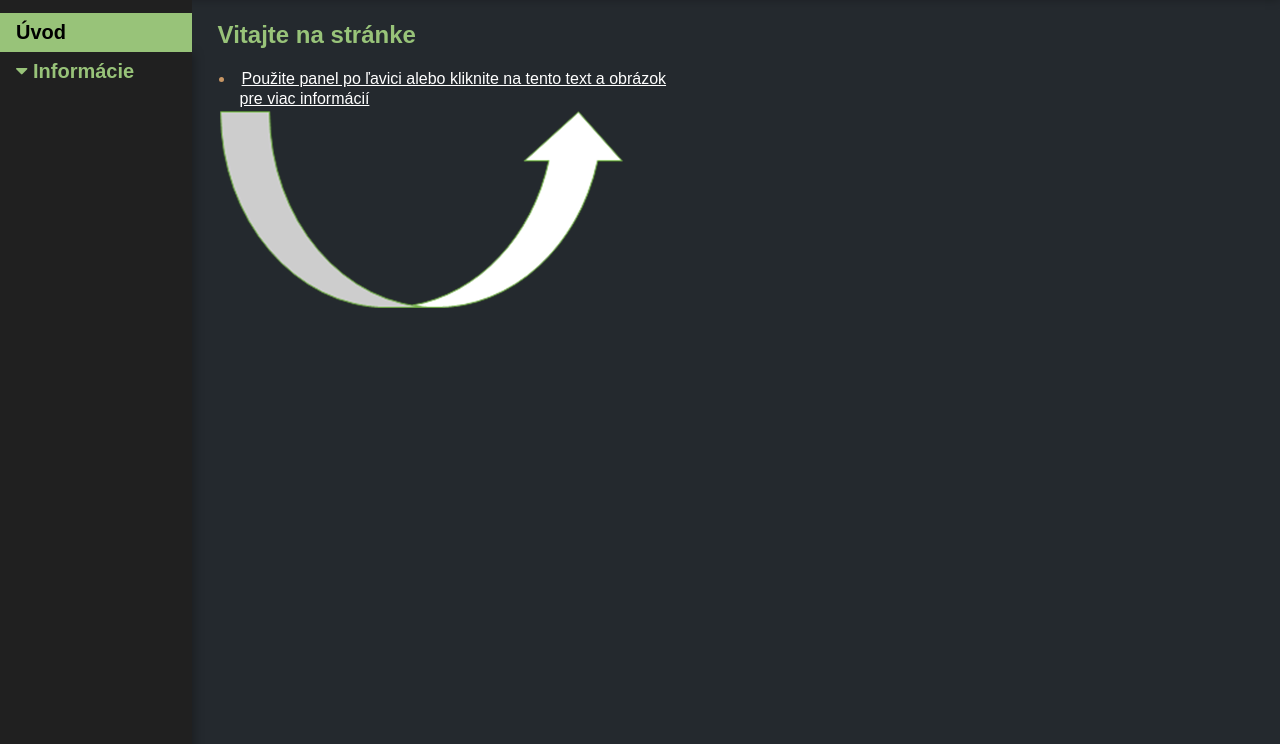
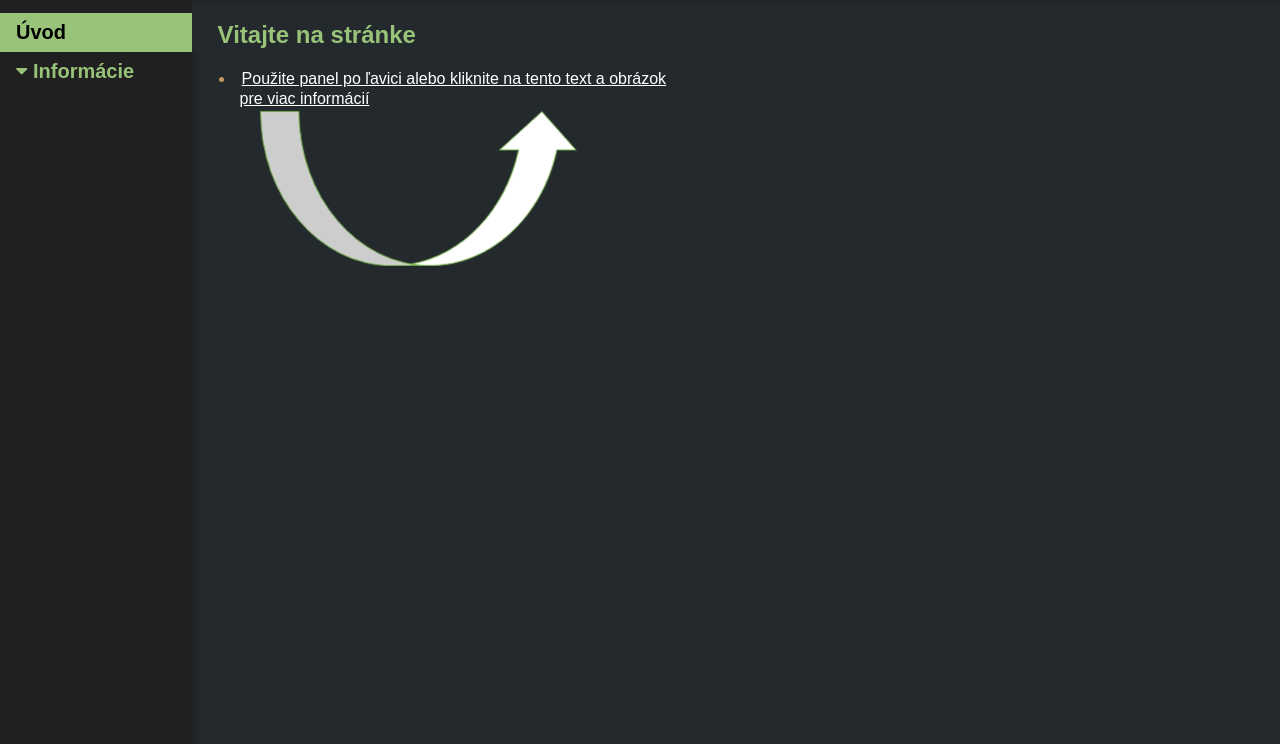
Before and after one commit to LauraMariaRejdovjanova/Simply, a plain HTML site: page index.html in a window 1280 px wide. Shown: the part 56-800 px from the top of the page. Drawn offline with Linux system fonts and the light colour scheme.

Commit message:
Update index.html

```diff
--- a/index.html
+++ b/index.html
@@ -50,7 +50,7 @@
       <h2 class="noSelect">Vitajte na stránke</h2>
       <li class="default"><label for="InfoButton" class="a" id="pointer"><u>Použite panel po ľavici alebo kliknite na tento text a obrázok</u></label></li>
       <li style="list-style-type: none; margin-left: 2.5vh;" class="default"><label for="InfoButton" class="a" id="pointer"><u>pre viac informácií</u></label></li>
-      <li style="list-style-type: none;" class="default"><label for="InfoButton" class="a" id="pointer"><img src="image001.png" alt="[Obrázok šípky]"></label></li>
+      <li style="list-style-type: none;" class="default"><label for="InfoButton" class="a" id="pointer"><img style="margin-left: 5vh;width:40vh;"src="image001.png" alt="[Obrázok šípky]"></label></li>
 
     </div>
 
```
